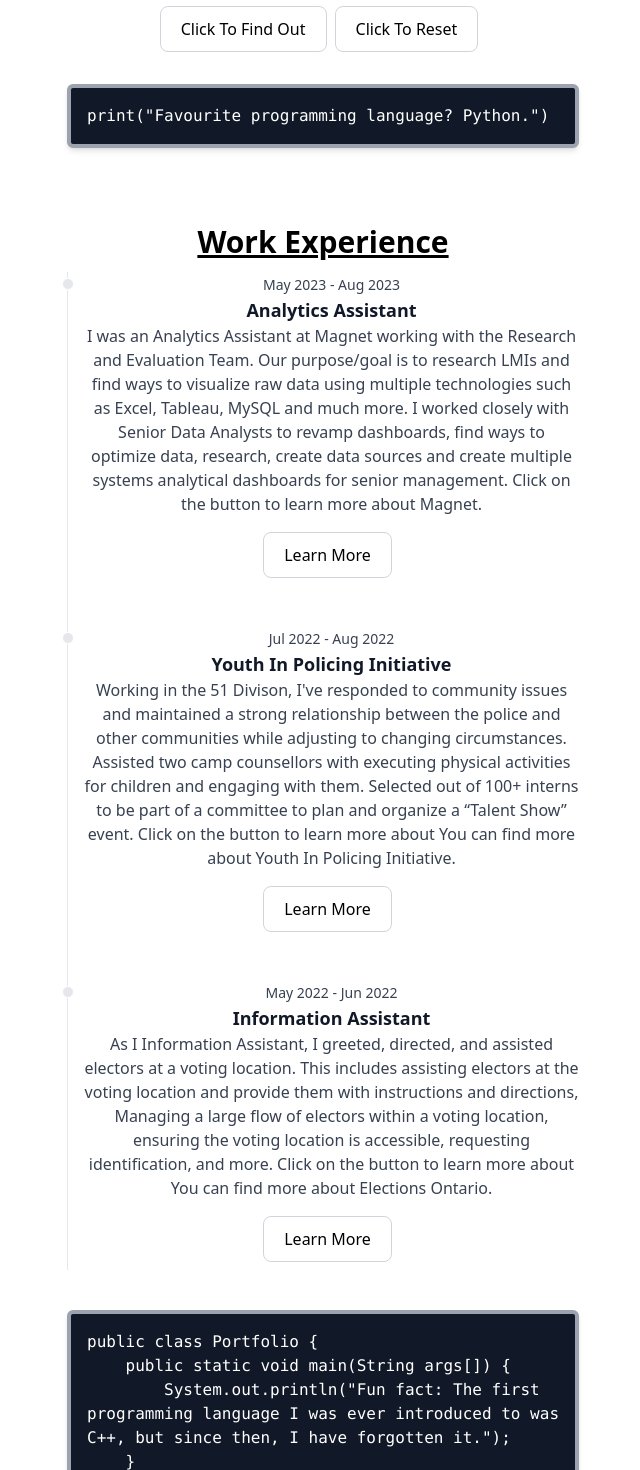
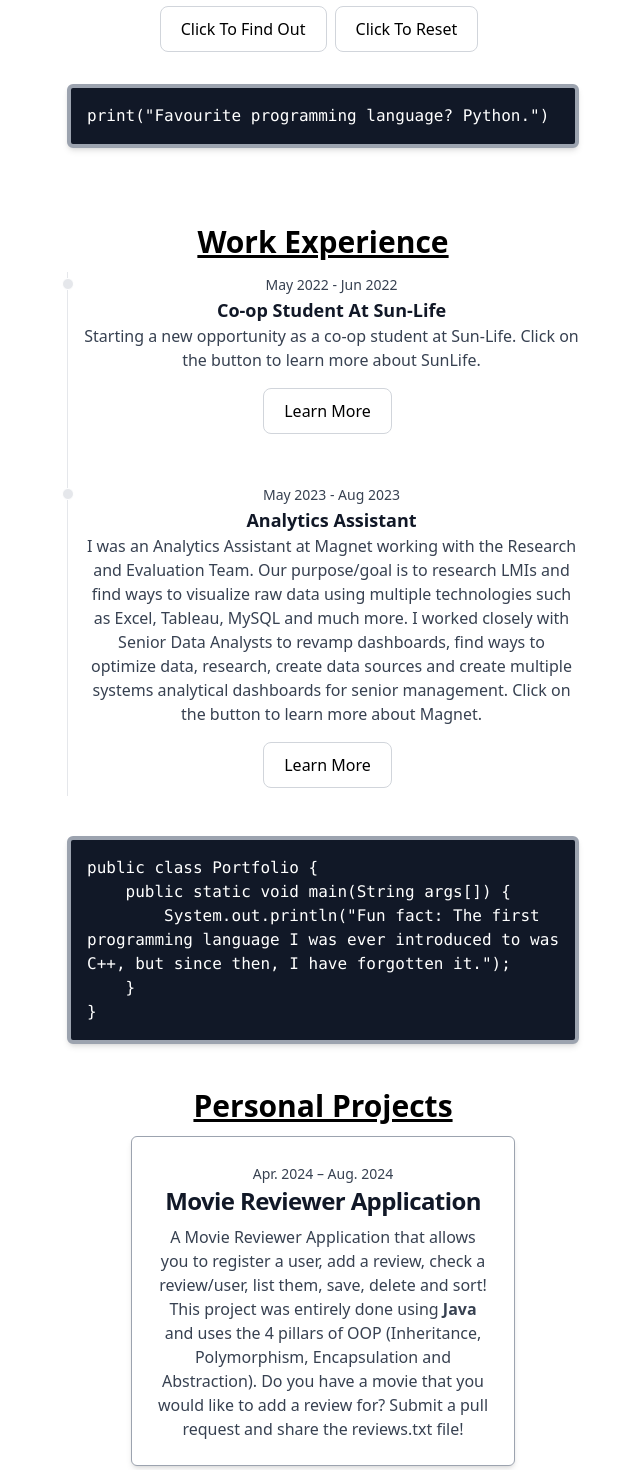
Before and after one commit to AhmedAbdulwasi/portfolio, a React (Vite) app: page / in a window 1280 px wide. Shown: the part 1838-3308 px from the top of the page, without its empty margins (317-957 px from the left). Built offline with nearby package versions, Linux system fonts and the light colour scheme.

Commit message:
Update Experience.jsx

```diff
--- a/src/pages/Experience.jsx
+++ b/src/pages/Experience.jsx
@@ -13,6 +13,31 @@ function Experience() {
           </h1>
 
           <ol className="relative border-s border-gray-200">
+
+            <li className="mb-10 ms-4">
+              <div className="absolute w-3 h-3 bg-gray-200 rounded-full mt-1.5 -start-1.5 border border-white"></div>
+              <time className="mb-1 text-sm font-normal leading-none text-gray-700">
+                May 2022 - Jun 2022
+              </time>
+              <h3 className="text-lg font-semibold text-gray-900">
+                Co-op Student At Sun-Life
+              </h3>
+              <p className="mb-4 text-base font-normal text-gray-700">
+                Starting a new opportunity as a co-op student at Sun-Life. Click on the button to learn more
+                about SunLife.
+              </p>
+              <p>
+                <a href="https://www.sunlife.ca/en/" target="_blank">
+                  <button
+                    type="button"
+                    className="text-black  bg-white border border-gray-300 focus:outline-none hover:bg-gray-100 font-medium rounded-lg px-5 py-2.5 me-2 mb-2"
+                  >
+                    Learn More
+                  </button>
+                </a>
+              </p>
+            </li>
+
             <li className="mb-10 ms-4">
               <div className="absolute w-3 h-3 bg-gray-200 rounded-full mt-1.5 -start-1.5 border border-white"></div>
               <time className="mb-1 text-sm font-normal leading-none text-gray-700">
@@ -42,66 +67,7 @@ function Experience() {
                 </a>
               </p>
             </li>
-            <li className="mb-10 ms-4">
-              <div className="absolute w-3 h-3 bg-gray-200 rounded-full mt-1.5 -start-1.5 border border-white"></div>
-              <time className="mb-1 text-sm font-normal leading-none text-gray-700">
-                Jul 2022 - Aug 2022
-              </time>
-              <h3 className="text-lg font-semibold text-gray-900">
-                Youth In Policing Initiative
-              </h3>
-              <p className="mb-4 text-base font-normal text-gray-700">
-                Working in the 51 Divison, I've responded to community issues
-                and maintained a strong relationship between the police and
-                other communities while adjusting to changing circumstances.
-                Assisted two camp counsellors with executing physical activities
-                for children and engaging with them. Selected out of 100+
-                interns to be part of a committee to plan and organize a “Talent
-                Show” event. Click on the button to learn more about You can
-                find more about Youth In Policing Initiative.
-              </p>
-              <p>
-                <a
-                  href="https://www.tps.ca/youth-policing-initiative/"
-                  target="_blank"
-                >
-                  <button
-                    type="button"
-                    className="text-black  bg-white border border-gray-300 focus:outline-none hover:bg-gray-100 font-medium rounded-lg px-5 py-2.5 me-2 mb-2"
-                  >
-                    Learn More
-                  </button>
-                </a>
-              </p>
-            </li>
-            <li className="mb-10 ms-4">
-              <div className="absolute w-3 h-3 bg-gray-200 rounded-full mt-1.5 -start-1.5 border border-white"></div>
-              <time className="mb-1 text-sm font-normal leading-none text-gray-700">
-                May 2022 - Jun 2022
-              </time>
-              <h3 className="text-lg font-semibold text-gray-900">
-                Information Assistant
-              </h3>
-              <p className="mb-4 text-base font-normal text-gray-700">
-                As I Information Assistant, I greeted, directed, and assisted
-                electors at a voting location. This includes assisting electors
-                at the voting location and provide them with instructions and
-                directions, Managing a large flow of electors within a voting
-                location, ensuring the voting location is accessible, requesting
-                identification, and more. Click on the button to learn more
-                about You can find more about Elections Ontario.
-              </p>
-              <p>
-                <a href="https://www.elections.on.ca/en.html" target="_blank">
-                  <button
-                    type="button"
-                    className="text-black  bg-white border border-gray-300 focus:outline-none hover:bg-gray-100 font-medium rounded-lg px-5 py-2.5 me-2 mb-2"
-                  >
-                    Learn More
-                  </button>
-                </a>
-              </p>
-            </li>
+
           </ol>
           <div className="bg-gray-900 text-white p-4 rounded mt-6 max-w-2xl mx-auto overflow-auto border-gray-400 rounded-md border-4 shadow-md">
           <pre className="text-left whitespace-pre-wrap">
```
